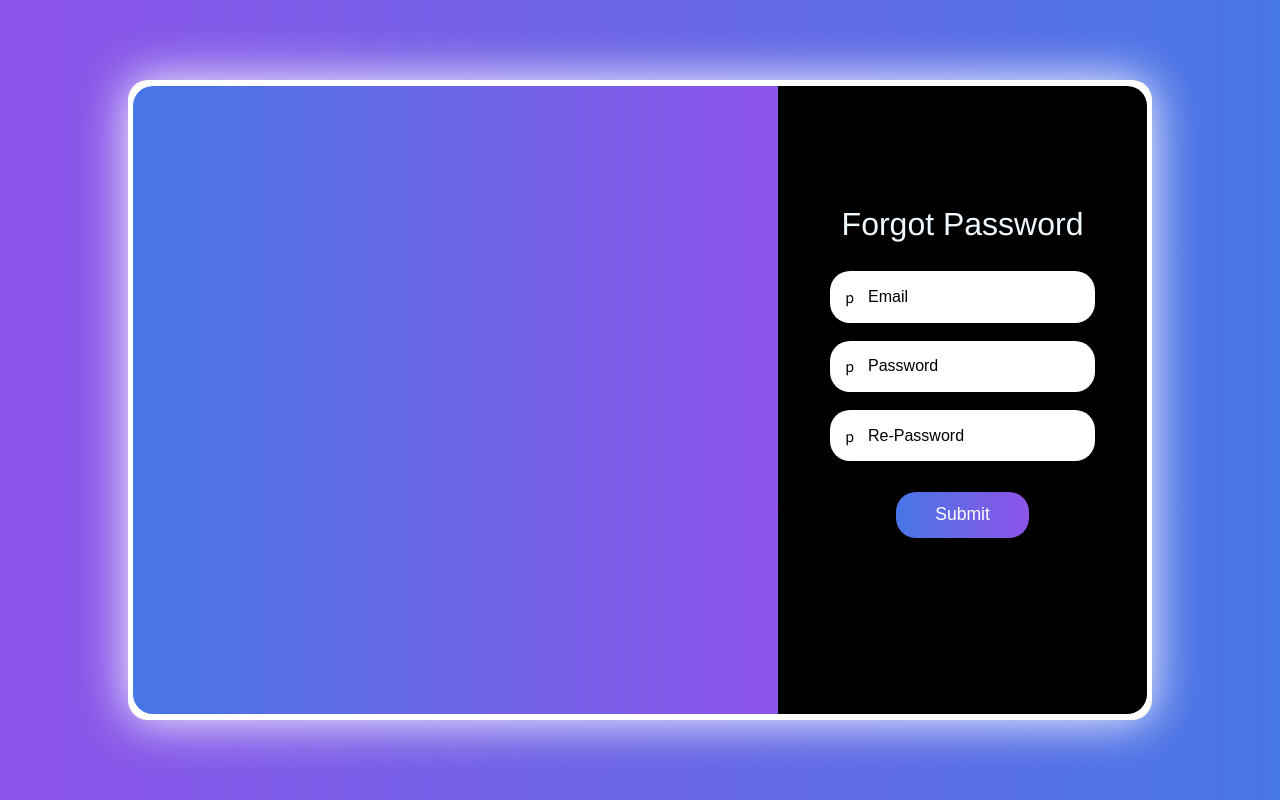
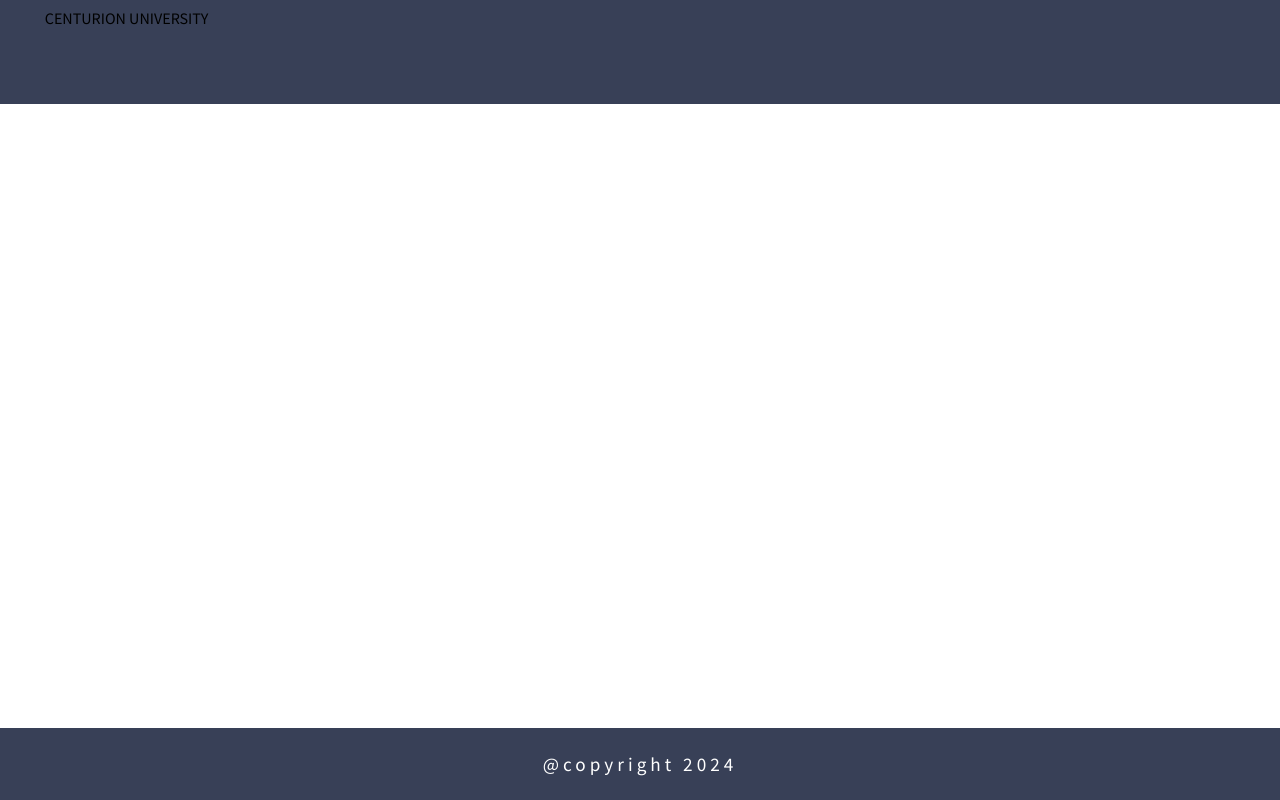
Before and after one commit to Ankit-Dalei/learning_management_system, a React (Create React App) app in the folder Frontend/lms/: page / in a window 1280 px wide. Built offline with nearby package versions, Linux system fonts and the light colour scheme.

Commit message:
student initialization

```diff
--- a/Frontend/lms/src/App.js
+++ b/Frontend/lms/src/App.js
@@ -25,6 +25,8 @@ import Navbar from './State/Navbar'
 import Login from './Login/Login';
 import Signup from './Login/Signup';
 import Head from './Management/components/head/Head';
+import StudentDash from './Student/StudentDash';
+import HeadNavStudent from './Student/HeadNavStudent';
 
 function App() {
 
@@ -47,7 +49,9 @@ function App() {
           <Route path="/brancee" element={<Brancee />}></Route>
           {/* <Route path="/" element={<House />}></Route> */}
           {/* <Route path="/" element={<Login />}></Route> */}
-          <Route path="/" element={<Signup />}></Route>
+          {/* <Route path="/" element={<Signup />}></Route> */}
+          <Route path="/" element={<HeadNavStudent />}></Route>
+          {/* <Route path="/" element={<StudentDash />}></Route> */}
           <Route path="/course" element={<Course />}></Route>
           <Route path="/addschool" element={<AddSchool />}></Route>
 
--- /dev/null
+++ b/Frontend/lms/src/Student/HeadNavStudent.js
@@ -0,0 +1,21 @@
+import React from 'react'
+import './Student.css'
+import StudentDash from './StudentDash'
+
+const HeadNavStudent = () => {
+  return (
+    <>
+    <div className="hns_header">
+        <div className="hns_h_inner">
+            <div className="hnsh_name">
+                CENTURION UNIVERSITY
+            </div>
+            <div className="hnsh_extra"></div>
+        </div>
+    </div>
+    <StudentDash/>
+    </>
+  )
+}
+
+export default HeadNavStudent
--- /dev/null
+++ b/Frontend/lms/src/Student/Student.css
@@ -0,0 +1,45 @@
+*{
+    padding: 0;
+    margin: 0;
+}
+.hns_header{
+    background-color: rgb(56, 64, 87);
+    height: 13vh;
+    width: 100%;
+    display: flex;
+    align-items: center;
+    justify-content: center;
+}
+.hns_h_inner{
+    /* background-color: #fff; */
+    height: 85%;
+    width: 93%;
+}
+.hnsh_name{}
+.hnsh_extra{}
+
+
+.hns_body_container{
+    background-color: #fff;
+    height: 78vh;
+    width: 100%;
+}
+.hns_footer{
+    background-color: rgb(56, 64, 87);
+    height: 9vh;
+    width: 100%;
+    display: flex;
+    align-items: center;
+    justify-content: center;
+}
+.hns_f_con{
+    /* background-color: rgb(38, 43, 56); */
+    height: 7vh;
+    width: 90%;
+    color: #fff;
+    display: flex;
+    align-items: center;
+    justify-content: center;
+    font-size: 1.2rem;
+    letter-spacing: 4px;
+}
--- /dev/null
+++ b/Frontend/lms/src/Student/StudentDash.js
@@ -0,0 +1,19 @@
+import React from 'react'
+import './Student.css'
+
+const StudentDash = () => {
+  return (
+    <>
+    <div className="hns_body_container">
+
+    </div>
+    <div className="hns_footer">
+        <div className="hns_f_con">
+            @copyright 2024
+        </div>
+    </div>
+    </>
+  )
+}
+
+export default StudentDash
```
